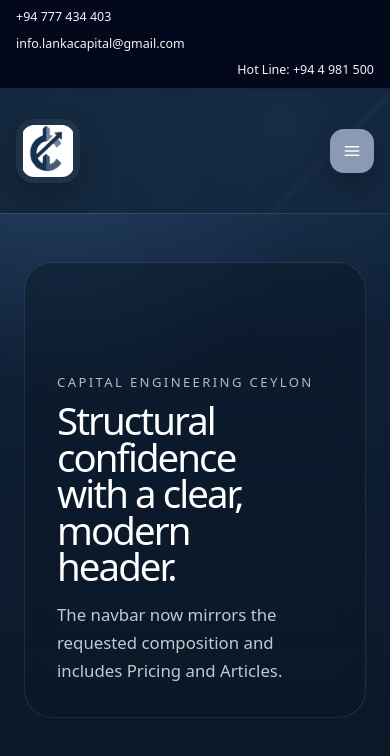
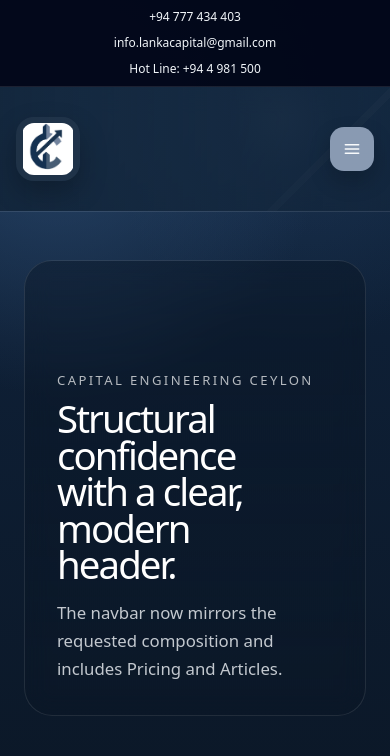
Before and after one commit to Tharaka-Maheshwara/capital-engineering-frontend, a Next.js app: page / in a window 390 px wide. Shown: the top 756 px of the page. Built offline with nearby package versions, Linux system fonts and the light colour scheme.

Commit message:
navbar responsive

```diff
--- a/src/components/common/navbar.tsx
+++ b/src/components/common/navbar.tsx
@@ -92,22 +92,22 @@ export default function Navbar() {
   return (
     <header className="relative z-10">
       <div className="border-b border-white/10 bg-slate-950/95">
-        <div className="flex min-h-14.5 w-full flex-col gap-2 px-4 py-2 text-[0.78rem] text-slate-100 sm:flex-row sm:flex-wrap sm:items-center sm:justify-between sm:gap-4 sm:px-6 sm:text-[0.85rem] md:gap-7 md:py-0 md:text-[0.95rem] lg:px-8">
+        <div className="grid w-full grid-cols-1 gap-2 px-4 py-2 text-center text-[0.75rem] text-slate-100 sm:min-h-14.5 sm:grid-cols-3 sm:items-center sm:gap-4 sm:px-6 sm:text-[0.85rem] md:text-[0.95rem] lg:px-8">
           <a
             href="tel:+94777434403"
-            className="inline-flex items-center gap-2 whitespace-nowrap"
+            className="inline-flex items-center justify-center gap-2 whitespace-nowrap sm:justify-self-start sm:text-left"
           >
             +94 777 434 403
           </a>
           <a
             href="mailto:info.lankacapital@gmail.com"
-            className="inline-flex items-center gap-2 whitespace-nowrap"
+            className="inline-flex items-center justify-center gap-2 whitespace-nowrap sm:justify-self-center"
           >
             info.lankacapital@gmail.com
           </a>
           <a
             href="tel:+944981500"
-            className="ml-auto inline-flex items-center gap-2 whitespace-nowrap"
+            className="inline-flex items-center justify-center gap-2 whitespace-nowrap sm:justify-self-end sm:text-right"
           >
             Hot Line: +94 4 981 500
           </a>
```
